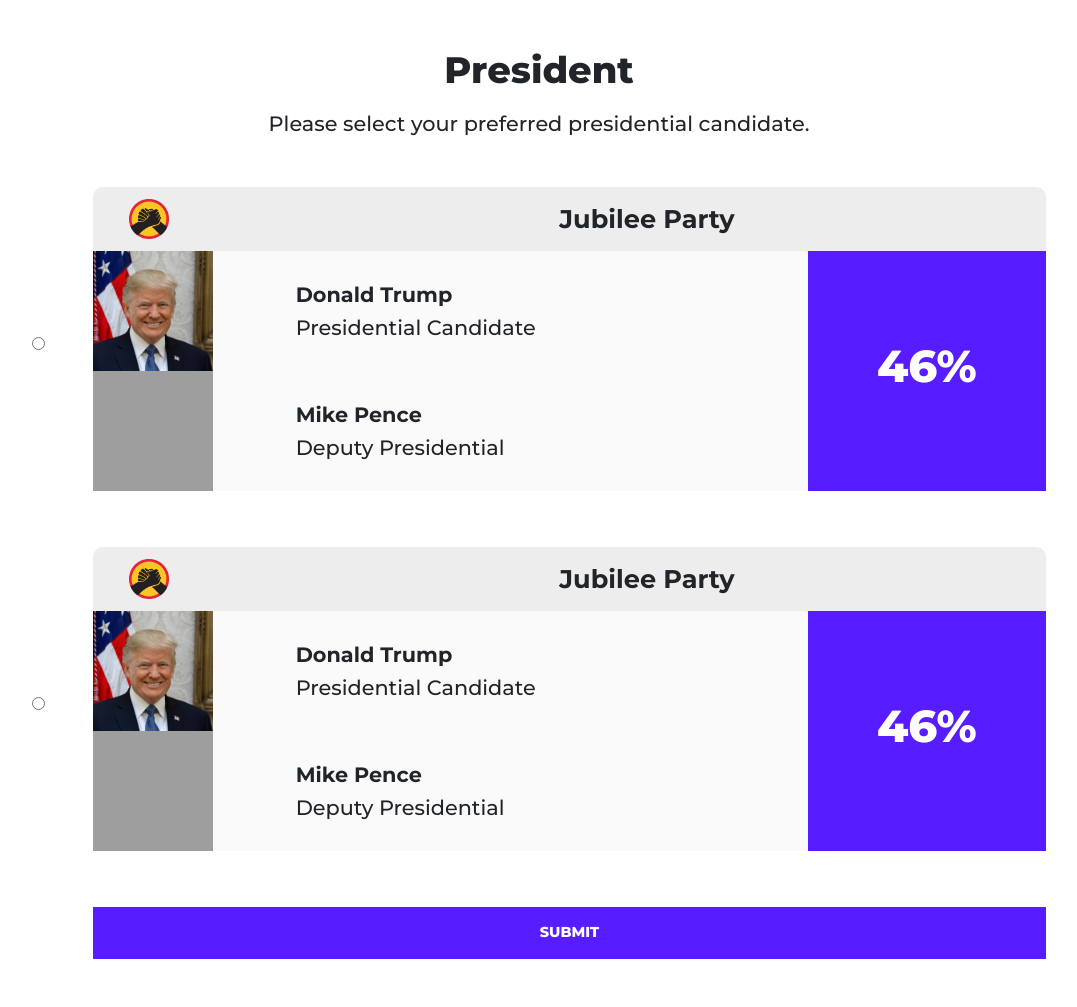
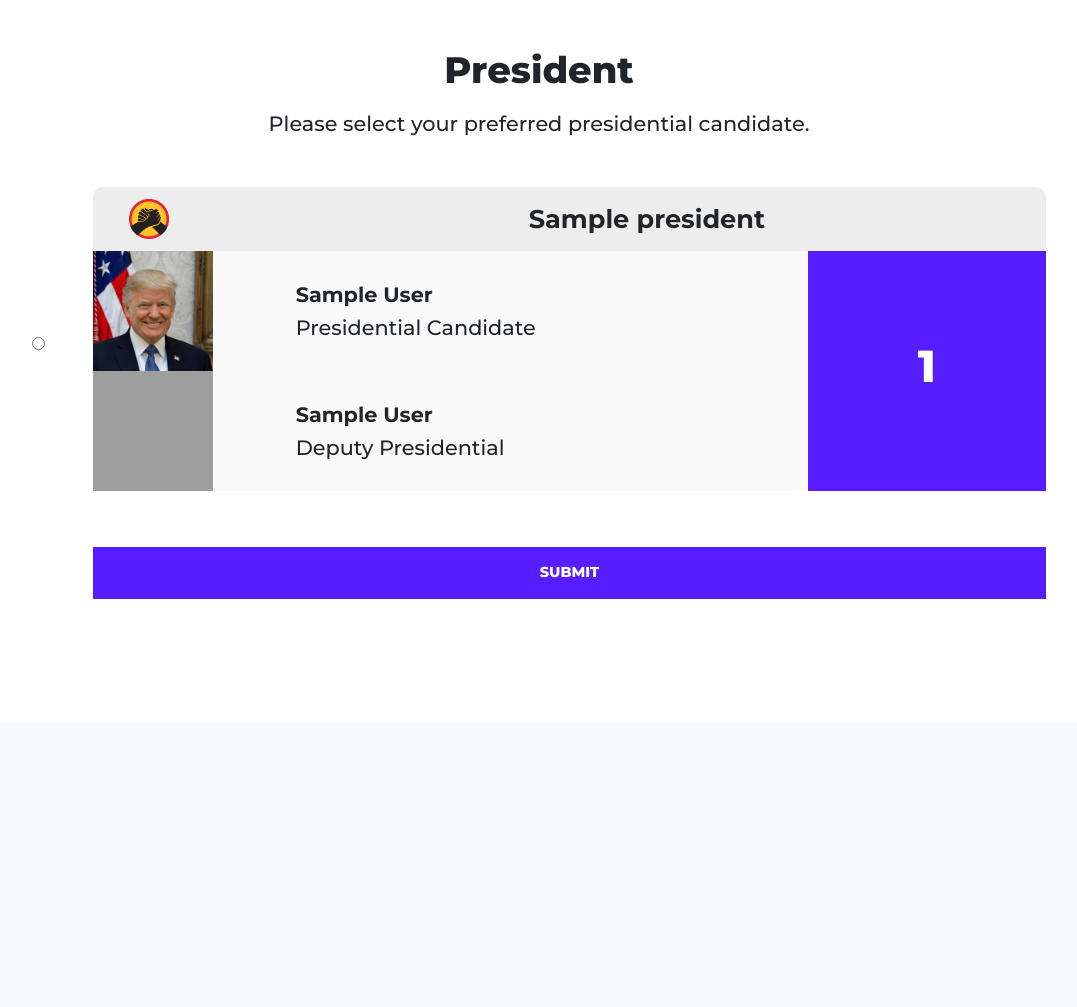
Before and after one commit to thevictormaina/mkondoni, a Flask app: template app/templates/vote/president.html in a window 1280 px wide. Shown: the part 78-1085 px from the top of the page, without its empty margins (101-1178 px from the left). After the commit the page ends 677 px from the top, so only its background shows below. Run offline with Flask 2, Linux system fonts and the light colour scheme; tables that the repository leaves empty hold one stand-in row (values such as "Sample post"); the template is opened without the code that fills it: values that come from a table or form of the project are taken from there, most other values are stand-ins (such as "Sample title", 1, 10 or a date in 2020); some libraries are stand-ins or nearby versions; grey boxes are pictures that could not be loaded.

Commit message:
connected president model to template. Created vote blueprint

```diff
--- a/app/__init__.py
+++ b/app/__init__.py
@@ -33,4 +33,7 @@
     from .auth import auth as auth_blueprint
     app.register_blueprint(auth_blueprint, url_prefix="/auth")
 
+    from .vote import vote as vote_blueprint
+    app.register_blueprint(vote_blueprint, url_prefix="/vote")
+
     return app
--- a/app/templates/macros/presidential_macro.html
+++ b/app/templates/macros/presidential_macro.html
@@ -1,14 +1,14 @@
-{% macro presidential(president, deputy, party) %}
+{% macro presidential(president) %}
 <div class="d-flex align-items-center mb-5">
-    <input type="radio" name="" class="mr-5">
-    <label for="" class="flex-fill">
+    <input type="radio" id="{{ president.id }}" name="president" class="mr-5" value="{{ president.id }}">
+    <label for="{{ president.id }}" class="flex-fill">
         <div class="candidate container">
             <div class="candidate-header row">
                 <div class="col-2 pl-4 d-flex align-items-center">
                     <img src="../../static/images/favicon.png" alt="" class="party-logo">
                 </div>
                 <div class="col-10 d-flex align-items-center justify-content-center">
-                    <span class="party-name">Jubilee Party</span>
+                    <span class="party-name">{{ president.party_name }}</span>
                 </div>
             </div>
             <div class="candidate-body row">
@@ -21,7 +21,7 @@
                         </div>
                         <div class="col-9 pl-4 d-flex align-items-center">
                             <div>
-                                <div class="candidate-name">Donald Trump</div>
+                                <div class="candidate-name">{{ president.first_name }} {{ president.last_name }}</div>
                                 <div class="candidate-title">Presidential Candidate</div>
                             </div>
                         </div>
@@ -35,14 +35,14 @@
                         </div>
                         <div class="col-9 pl-4 d-flex align-items-center">
                             <div>
-                                <div class="candidate-name">Mike Pence</div>
+                                <div class="candidate-name">{{ president.deputy.first_name }}  {{ president.deputy.last_name }}</div>
                                 <div class="candidate-title">Deputy Presidential</div>
                             </div>
                         </div>
                     </div>
                 </div>
                 <div class="col-3 current-results d-flex align-items-center justify-content-center">
-                    <h1>46%</h1>
+                    <h1> {{ president.votes }} </h1>
                 </div>
             </div>
         </div>
--- a/app/templates/vote/governor.html
+++ b/app/templates/vote/governor.html
@@ -8,7 +8,6 @@
 
 <form class="w-100 px-5 mb-5" method="POST" action="{{ url_for('main.finish') }}">
     {{ macro.governor() }}
-    {{ macro.governor() }}
 
     <div class="pl-5" style="margin-left: 13px;">
         <button type="submit" class="button btn-blue" style="min-width: 600px;">Submit</button>
--- a/app/templates/vote/president.html
+++ b/app/templates/vote/president.html
@@ -6,9 +6,10 @@
 <h1 class="text-center mt-5 mb-3">President</h1>
 <div class="text-center subheading mb-5">Please select your preferred presidential candidate.</div>
 
-<form class="w-100 px-5 mb-5" method="POST" action="{{ url_for('main.senator') }}">
-    {{ macro.presidential() }}
-    {{ macro.presidential() }}
+<form class="w-100 px-5 mb-5" method="POST" action="{{ url_for('vote.vote_president') }}">
+    {% for president in presidents %}
+    {{ macro.presidential(president) }}
+    {% endfor %}
 
     <div class="pl-5" style="margin-left: 13px;">
         <button type="submit" class="button btn-blue" style="min-width: 600px;">Submit</button>
--- a/app/templates/vote/senator.html
+++ b/app/templates/vote/senator.html
@@ -8,7 +8,6 @@
 
 <form class="w-100 px-5 mb-5" method="POST" action="{{ url_for('main.governor') }}">
     {{ macro.senatorial() }}
-    {{ macro.senatorial() }}
 
     <div class="pl-5" style="margin-left: 13px;">
         <button type="submit" class="button btn-blue" style="min-width: 600px;">Submit</button>
--- /dev/null
+++ b/app/vote/__init__.py
@@ -0,0 +1,5 @@
+from flask import Blueprint
+
+vote = Blueprint("vote", __name__)
+
+from . import views
```
Also changed, not shown: app/main/views.py (+7 -6 lines), app/vote/views.py (added, +31 -0 lines).
